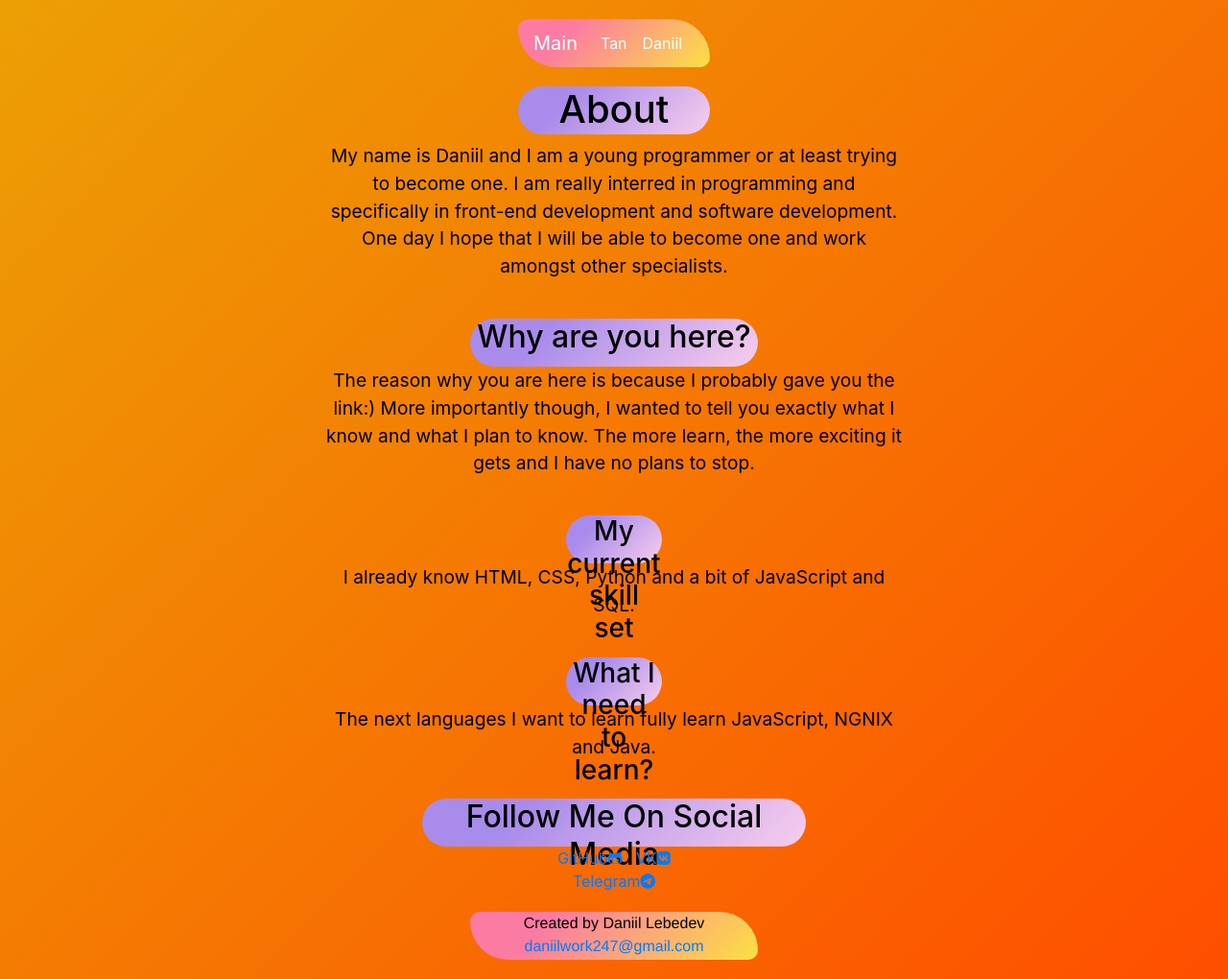
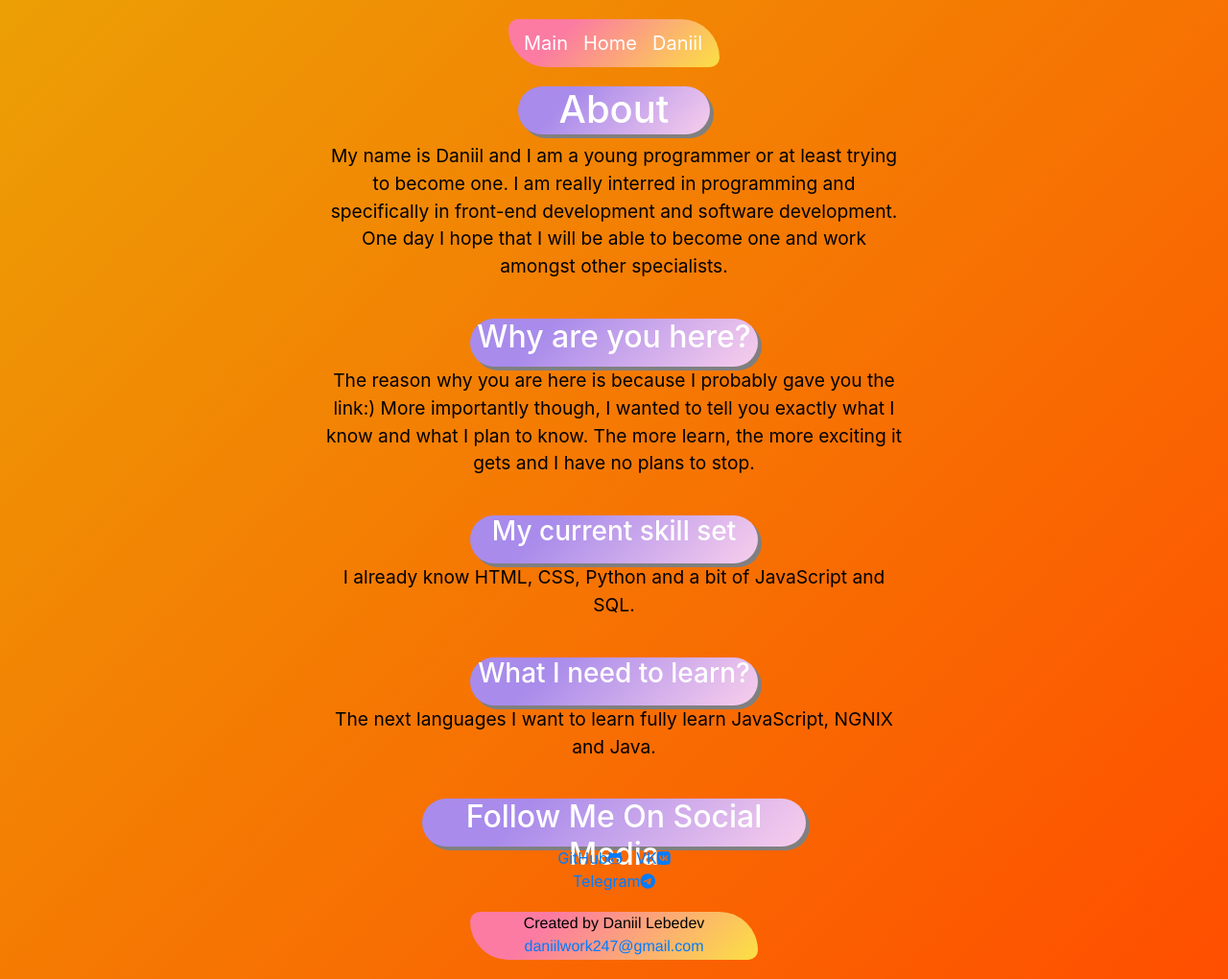
Before and after one commit to Mixed-Devs/Collab_Website, a Django app: page /daniil/ in a window 1280 px wide. Shown: the part 800-1820 px from the top of the page at 96% size. Run offline with Django 3.2, Linux system fonts and the light colour scheme; some libraries are stand-ins or nearby versions.

Commit message:
Version 1.0 Daniil website: 1. Changed the stock video 2. Added shadows to boxes

```diff
--- a/website/website_app/static/css/daniil_styling.css
+++ b/website/website_app/static/css/daniil_styling.css
@@ -30,7 +30,7 @@ nav {
 	background-color: #fce043;
 	background-image: linear-gradient(315deg, #fce043 0%, #fb7ba2 74%);
 	align-content: center;
-	width:200px;
+	width:220px;
 	height: 50px;
 }
 
@@ -39,12 +39,13 @@ h1 {
 	font-size: 60px;
 	line-height: 1.2;
 	margin-bottom: 15px;
+	color: white;
 	background-color: #f8ceec;
 	background-image: linear-gradient(315deg, #f8ceec 0%, #a88beb 74%);
 	margin: auto;
 	border-radius: 25px;
   	width: 200px;
-  	height: 50px;
+	height: 50px;
 }
 
 
@@ -121,6 +122,20 @@ h1 {
 	color: black;
 
 }
+h1 {
+	font-weight: 300;
+	font-size: 60px;
+	line-height: 1.2;
+	margin-bottom: 15px;
+	background-color: #f8ceec;
+	background-image: linear-gradient(315deg, #f8ceec 0%, #a88beb 74%);
+	margin: auto;
+	border-radius: 25px;
+  	width: 200px;
+	height: 50px;
+	box-shadow: 4px 4px grey;
+}
+
 
 #about h2 {
 	margin: 30px 0;
@@ -130,7 +145,9 @@ h1 {
 	margin: auto;
 	border-radius: 25px;
   	width: 300px;
-  	height: 50px;
+	height: 50px;
+	box-shadow: 4px 4px grey;
+	color: white;
 }
 #about h3 {
 	margin: 100px ;
@@ -139,8 +156,10 @@ h1 {
 	background-image: linear-gradient(315deg, #f8ceec 0%, #a88beb 74%);
 	margin: auto;
 	border-radius: 25px;
-  	width: 100px;
-  	height: 50px;
+  	width: 300px;
+	height: 50px;
+	box-shadow: 4px 4px  grey;
+	color: white;
 }
 
 #contact {
@@ -165,7 +184,9 @@ h1 {
 	margin: auto;
 	border-radius: 25px;
   	width: 400px;
-  	height: 50px;
+	height: 50px;
+	color: white;
+	box-shadow: 4px 4px grey;
 }
 
 .social a {
--- a/website/website_app/templates/daniil_website.html
+++ b/website/website_app/templates/daniil_website.html
@@ -15,7 +15,7 @@
     <body>
         <section class="showcase">
             <div class="video-container">
-                <video src="https://traversymedia.com/downloads/video.mov" autoplay muted loop></video>
+                <video src="{% static 'video/Forest_snow.mp4' %}" autoplay muted loop></video>
             </div>
             <div class="content">
 				<h2>Daniil Lebedev</h2>
@@ -32,10 +32,10 @@
             <div class="collapse navbar-collapse" id="navbarSupportedContent">
               <ul class="navbar-nav mr-auto">
                 <li class="nav-item active">
-                  <a class="nav-link" href="{% url 'home' %}">Tan <span class="sr-only"></span></a>
+                    <a class="navbar-brand" href="{% url 'home' %}">Home</a>
                 </li>
                 <li class="nav-item active">
-                    <a class="nav-link" href="{% url 'daniil_page' %}">Daniil <span class="sr-only"></span></a>
+                    <a class="navbar-brand" href="{% url 'daniil_page' %}">Daniil</a>
                   </li>
             </div>
         </nav>
```
Also changed, not shown: 1 other file.
